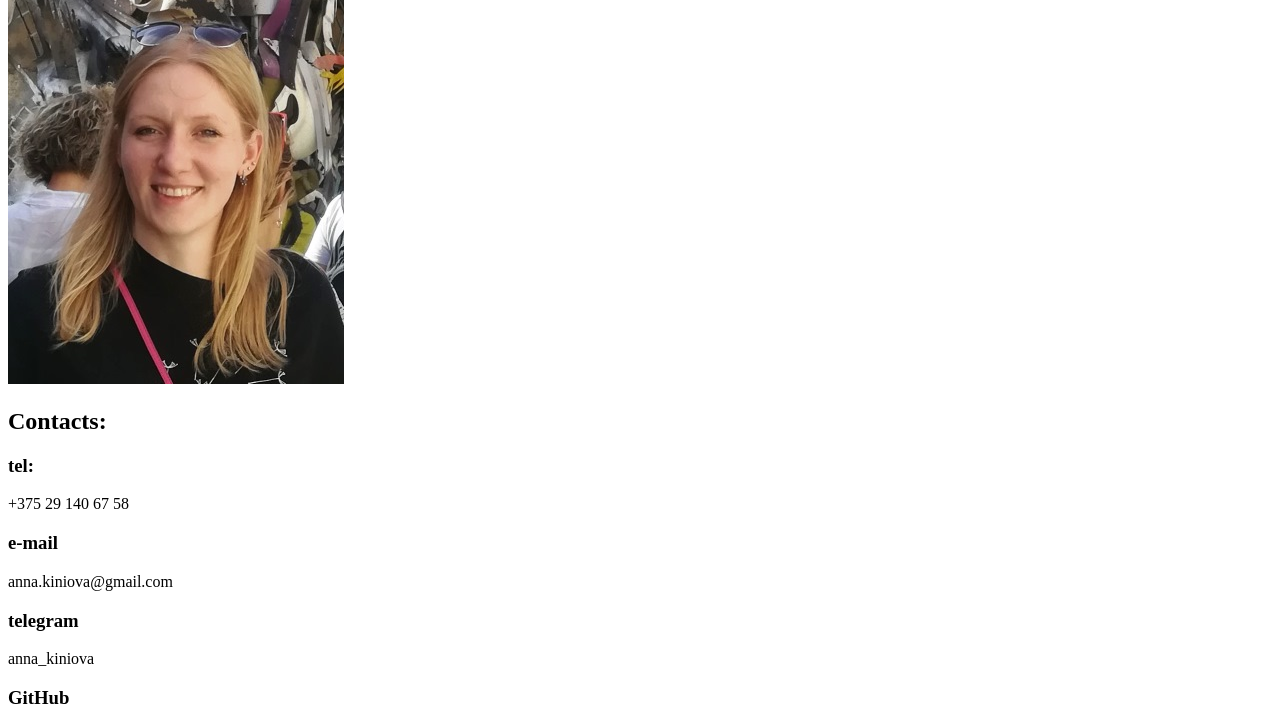
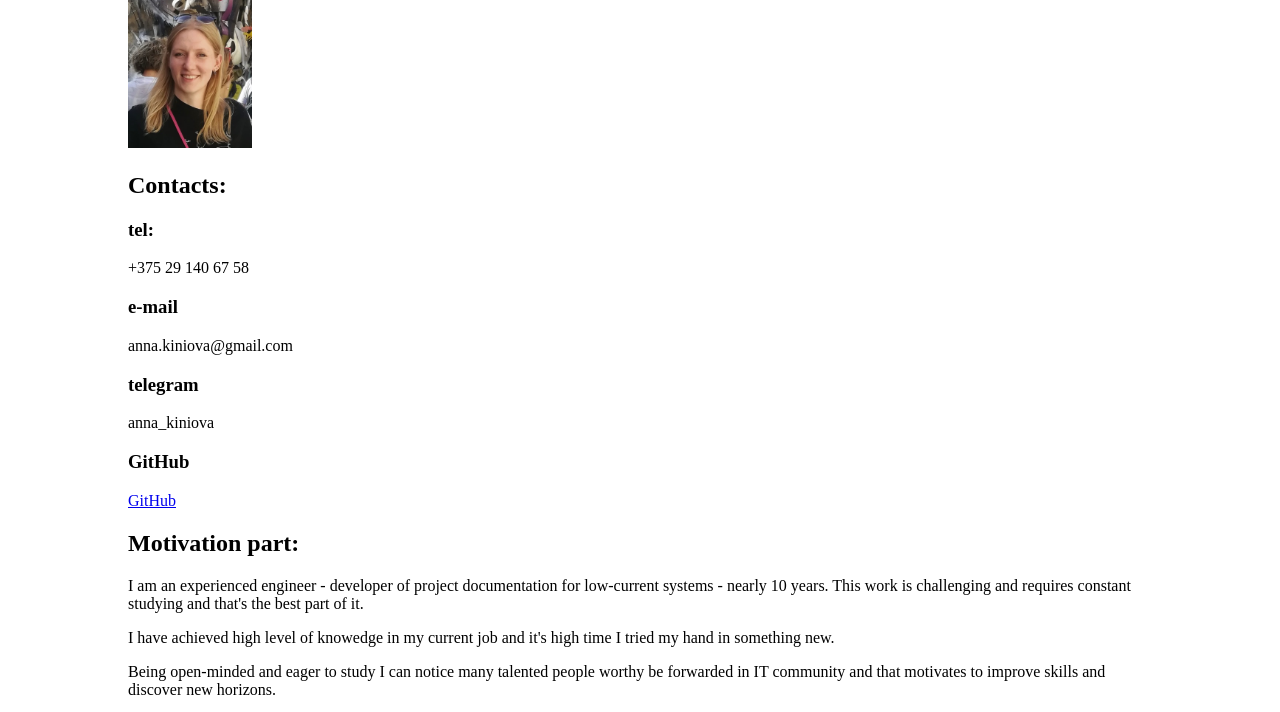
Before and after one commit to AnnaKiniova/rsschool-cv, a plain HTML site: page index.html in a window 1280 px wide. Shown: the part 120-832 px from the top of the page. Drawn offline with Linux system fonts and the light colour scheme.

Commit message:
feat: connect css to html

```diff
--- a/index.css
+++ b/index.css
@@ -0,0 +1,5 @@
+body {
+    margin: 0 auto;
+    max-width: 1024px;
+    padding: 20px;
+}
--- a/index.html
+++ b/index.html
@@ -5,6 +5,7 @@
     <meta name="viewport" content="width=device-width, initial-scale=1.0">
     <meta http-equiv="X-UA-Compatible" content="ie=edge">
     <title>Anna Kiniova CV</title>
+    <link rel="stylesheet" type="text/css" href="./index.css">
 </head>
 <body>
     <header>
@@ -18,9 +19,9 @@
     </header>
     <main>
         <article class="author_photo">
-            <img src="./images/Anna_photo.jpg" alt="Anna's photo">
+            <img src="./images/Anna_photo.jpg" alt="Anna's photo" height="150">
         </article>
-        <article>
+        <article class="author_data">
             <section class="author_contacts" id="contacts">
                 <h2>Contacts:</h2>
                 <section>
```
